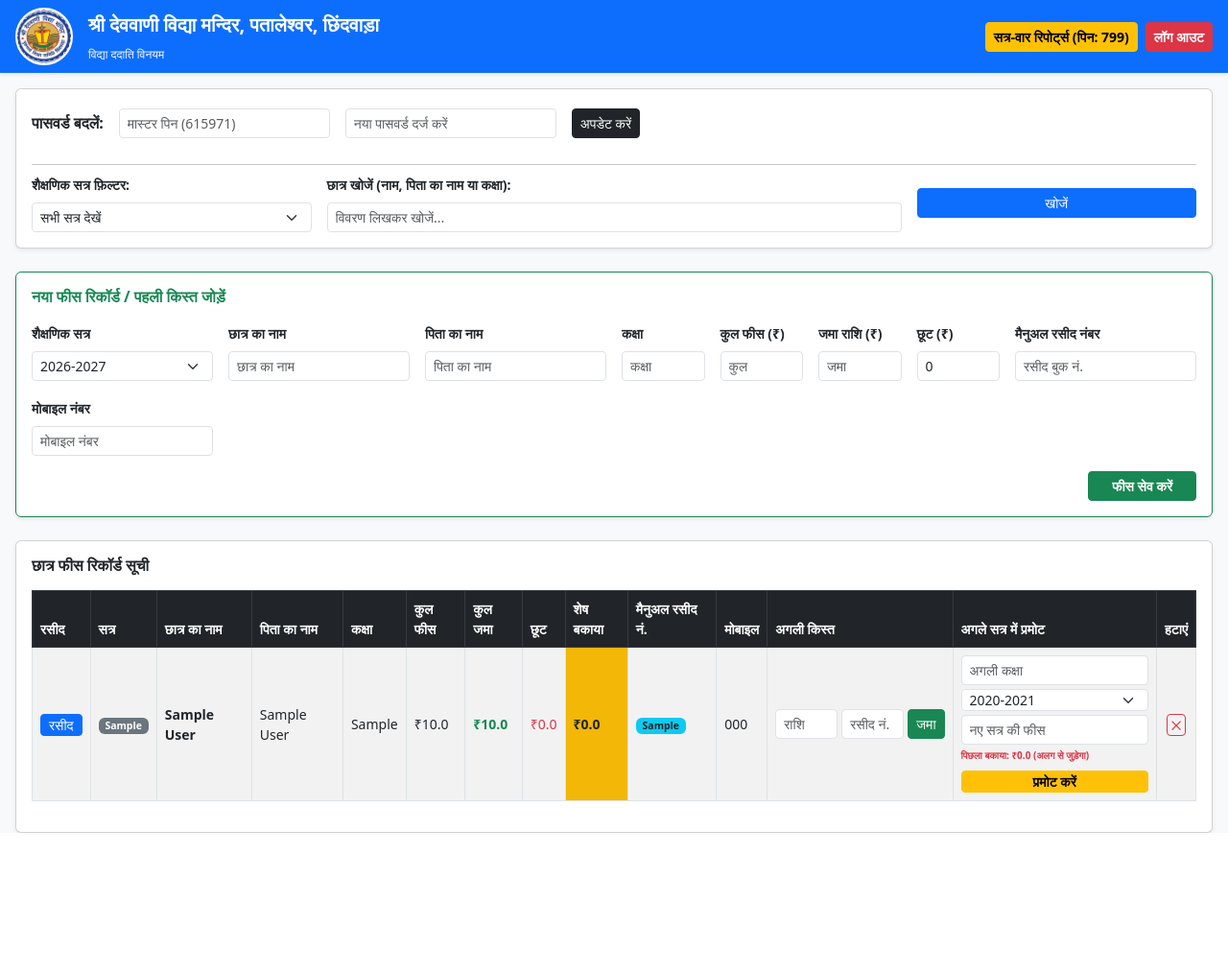
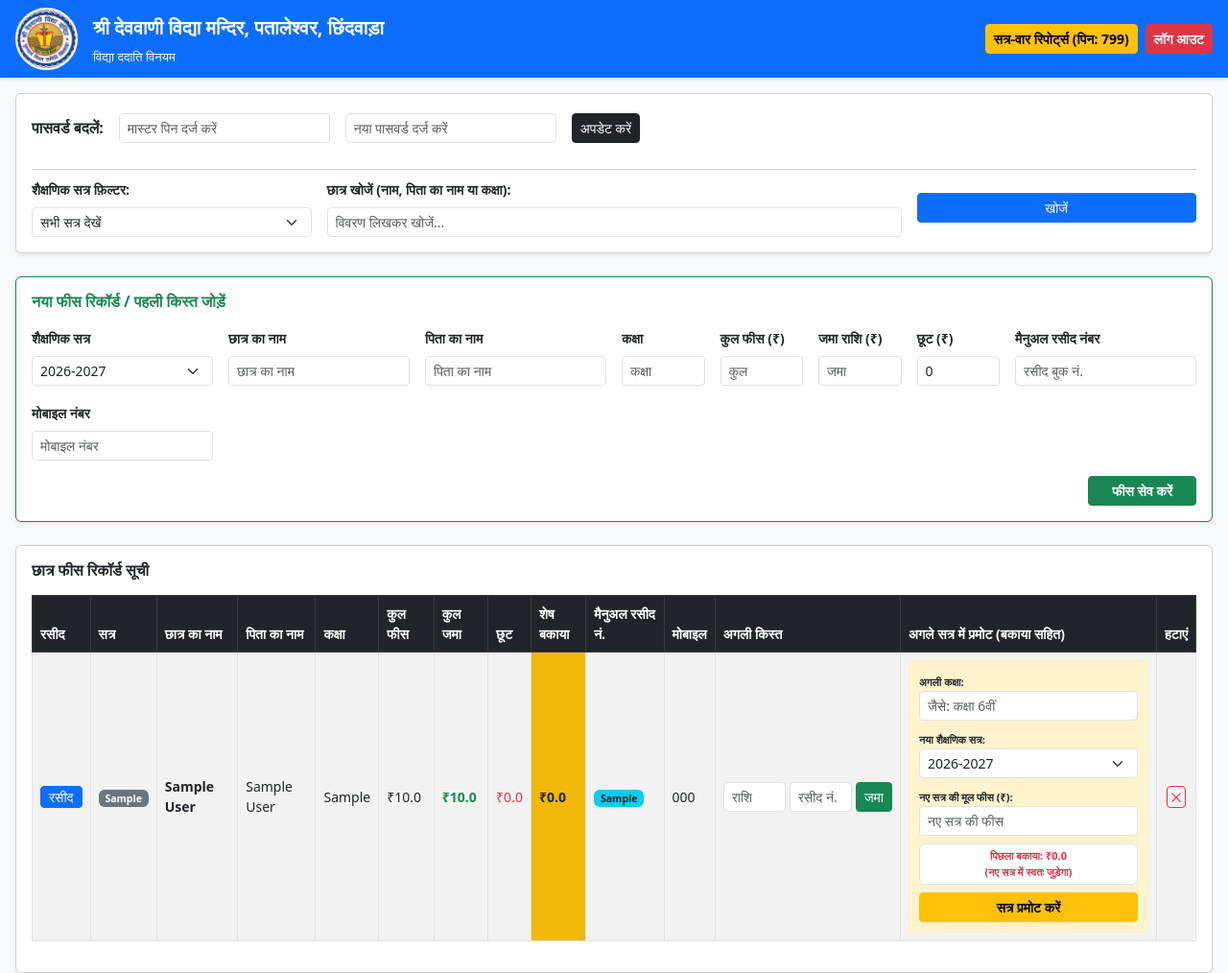
Before and after one commit to deowanifee/deowanifee, a Flask app: page /dashboard in a window 1280 px wide. Shown: the whole page at 96% size. Before the commit the page ends 868 px from the top, so only its background shows below. Run offline with Flask 3, Linux system fonts and the light colour scheme; a user stored in the database is signed in; tables that the repository leaves empty hold one stand-in row (values such as "Sample post").

Commit message:
Enhance dashboard HTML layout and styles
Updated the dashboard HTML template with improved styling and structure, including changes to the navbar, form elements, and table layout.

```diff
--- a/templates/dashboard.html
+++ b/templates/dashboard.html
@@ -6,20 +6,21 @@
     <link href="https://cdn.jsdelivr.net/npm/bootstrap@5.3.0/dist/css/bootstrap.min.css" rel="stylesheet">
     <style>
         body { background-color: #f8f9fa; }
-        .school-logo { width: 60px; height: 60px; object-fit: cover; border-radius: 50%; border: 2px solid #fff; }
+        .school-logo { width: 65px; height: 65px; object-fit: cover; border-radius: 50%; border: 2px solid #fff; }
+        .promote-box { background: #fff3cd; border: 1px solid #ffeeba; padding: 10px; border-radius: 5px; min-width: 250px; }
         @media print { .no-print { display: none !important; } }
     </style>
 </head>
 <body>
 
-    <!-- टॉप नेवबार (स्कूल का नाम, लोगो और रिपोर्ट्स बटन) -->
+    <!-- टॉप नेवबार (स्कूल का नाम, सही लोगो और रिपोर्ट्स बटन) -->
     <nav class="navbar navbar-dark bg-primary px-3 py-2 mb-3 shadow-sm">
         <div class="d-flex align-items-center gap-3">
-            <!-- स्कूल का लोगो (मोनो) -->
+            <!-- स्कूल का लोगो (सीधे root से logo.png) -->
             <img src="{{ url_for('static', filename='logo.png') }}" alt="Logo" class="school-logo bg-white" onerror="this.style.display='none'">
             <div>
-                <h5 class="navbar-brand mb-0 text-white fw-bold">श्री देववाणी विद्या मन्दिर, पतालेश्वर, छिंदवाड़ा</h5>
-                <span class="text-light" style="font-size: 12px;">विद्या ददाति विनयम</span>
+                <h4 class="navbar-brand mb-0 text-white fw-bold">श्री देववाणी विद्या मन्दिर, पतालेश्वर, छिंदवाड़ा</h4>
+                <span class="text-light" style="font-size: 13px;">विद्या ददाति विनयम</span>
             </div>
         </div>
         <div class="d-flex gap-2">
@@ -30,7 +31,7 @@
 
     <div class="container-fluid px-3">
 
-        <!-- फ्लैश मैसेज (सफलता या एरर दिखाने के लिए) -->
+        <!-- फ्लैश मैसेज -->
         {% with messages = get_flashed_messages(with_categories=true) %}
             {% if messages %}
                 {% for cat, msg in messages %}
@@ -42,18 +43,16 @@
             {% endif %}
         {% endwith %}
 
-        <!-- पासवर्ड बदलने का सेक्शन (मास्टर पिन मास्क किया हुआ) और खोज (Search) -->
+        <!-- पासवर्ड बदलने का सेक्शन (मास्टर पिन और नया पासवर्ड छिपा हुआ) और खोज -->
         <div class="card shadow-sm mb-4 p-3 no-print">
             <form action="/update_credentials" method="POST" class="row g-3 align-items-center mb-3">
                 <div class="col-auto">
                     <label class="col-form-label fw-bold small">पासवर्ड बदलें:</label>
                 </div>
                 <div class="col-auto">
-                    <!-- मास्टर पिन टाइप करते वक्त छिप जाएगा (Masked) -->
-                    <input type="password" name="master_pin" class="form-control form-control-sm" placeholder="मास्टर पिन (615971)" required autocomplete="off">
+                    <input type="password" name="master_pin" class="form-control form-control-sm" placeholder="मास्टर पिन दर्ज करें" required autocomplete="off">
                 </div>
                 <div class="col-auto">
-                    <!-- नया पासवर्ड भी छिप जाएगा -->
                     <input type="password" name="new_password" class="form-control form-control-sm" placeholder="नया पासवर्ड दर्ज करें" required autocomplete="off">
                 </div>
                 <div class="col-auto">
@@ -84,7 +83,7 @@
             </form>
         </div>
 
-        <!-- नया फीस रिकॉर्ड फॉर्म (सत्र 2020 से 2070 तक का ड्रॉपडाउन) -->
+        <!-- नया फीस रिकॉर्ड फॉर्म (सत्र 2020 से 2070 तक) -->
         <div class="card shadow-sm mb-4 p-3 no-print border-success">
             <h6 class="text-success fw-bold mb-3">नया फीस रिकॉर्ड / पहली किस्त जोड़ें</h6>
             <form action="/dashboard" method="POST" class="row g-3">
@@ -136,7 +135,7 @@
             </form>
         </div>
 
-        <!-- फीस रिकॉर्ड सूची टेबल (1000+ बच्चों के लिए समर्थित) -->
+        <!-- फीस रिकॉर्ड सूची टेबल -->
         <div class="card shadow-sm p-3">
             <h6 class="fw-bold mb-3">छात्र फीस रिकॉर्ड सूची</h6>
             <div class="table-responsive" style="max-height: 600px; overflow-y: auto;">
@@ -155,7 +154,7 @@
                             <th>मैनुअल रसीद नं.</th>
                             <th>मोबाइल</th>
                             <th class="no-print">अगली किस्त</th>
-                            <th class="no-print">अगले सत्र में प्रमोट</th>
+                            <th class="no-print">अगले सत्र में प्रमोट (बकाया सहित)</th>
                             <th class="no-print text-center">हटाएं</th>
                         </tr>
                     </thead>
@@ -177,7 +176,7 @@
                             <td><span class="badge bg-info text-dark">{{ row[9] if row[9] else '-' }}</span></td>
                             <td>{{ row[7] }}</td>
 
-                            <!-- अगली किस्त फॉर्म (मैनुअल रसीद नंबर के साथ) -->
+                            <!-- अगली किस्त फॉर्म -->
                             <td class="no-print">
                                 <form action="/dashboard" method="POST" class="d-flex gap-1">
                                     <input type="hidden" name="update_installment" value="1">
@@ -188,24 +187,42 @@
                                 </form>
                             </td>
 
-                            <!-- प्रमोट फॉर्म (पिछला बकाया और नए सत्र की फीस अलग-अलग रखने वाला) -->
+                            <!-- प्रमोट फॉर्म (स्पष्ट और खुला हुआ डिज़ाइन) -->
                             <td class="no-print">
-                                <form action="/dashboard" method="POST" class="d-flex flex-column gap-1">
+                                <div class="promote-box">
+                                    <form action="/dashboard" method="POST" class="d-flex flex-column gap-2">
                                         <input type="hidden" name="promote_student" value="1">
                                         <input type="hidden" name="student_id" value="{{ row[0] }}">
-                                    <input type="text" name="next_class" class="form-control form-control-sm py-0" placeholder="अगली कक्षा" required>
-                                    <select name="next_session" class="form-select form-select-sm py-0">
+
+                                        <div>
+                                            <label class="form-label fw-bold text-dark mb-0" style="font-size: 11px;">अगली कक्षा:</label>
+                                            <input type="text" name="next_class" class="form-control form-control-sm" placeholder="जैसे: कक्षा 6वीं" required>
+                                        </div>
+
+                                        <div>
+                                            <label class="form-label fw-bold text-dark mb-0" style="font-size: 11px;">नया शैक्षणिक सत्र:</label>
+                                            <select name="next_session" class="form-select form-select-sm">
                                                 {% for yr in range(2020, 2071) %}
-                                            <option value="{{ yr }}-{{ yr+1 }}">{{ yr }}-{{ yr+1 }}</option>
+                                                    <option value="{{ yr }}-{{ yr+1 }}" {% if yr == 2026 %}selected{% endif %}>{{ yr }}-{{ yr+1 }}</option>
                                                 {% endfor %}
                                             </select>
-                                    <input type="number" step="any" name="new_total_fee" class="form-control form-control-sm py-0" placeholder="नए सत्र की फीस" required>
-                                    <div class="text-danger fw-bold" style="font-size: 10px;">पिछला बकाया: ₹{{ balance }} (अलग से जुड़ेगा)</div>
-                                    <button type="submit" class="btn btn-warning btn-sm py-0 mt-1 fw-bold">प्रमोट करें</button>
+                                        </div>
+
+                                        <div>
+                                            <label class="form-label fw-bold text-dark mb-0" style="font-size: 11px;">नए सत्र की मूल फीस (₹):</label>
+                                            <input type="number" step="any" name="new_total_fee" class="form-control form-control-sm" placeholder="नए सत्र की फीस" required>
+                                        </div>
+
+                                        <div class="bg-white p-1 rounded border text-danger fw-bold text-center" style="font-size: 11px;">
+                                            पिछला बकाया: ₹{{ balance }} <br>(नए सत्र में स्वतः जुड़ेगा)
+                                        </div>
+
+                                        <button type="submit" class="btn btn-warning btn-sm fw-bold w-100">सत्र प्रमोट करें</button>
                                     </form>
+                                </div>
                             </td>
 
-                            <!-- छात्र हटाने का विकल्प (Delete) -->
+                            <!-- छात्र हटाने का विकल्प -->
                             <td class="no-print text-center">
                                 <form action="/dashboard" method="POST" onsubmit="return confirm('क्या आप वाकई इस छात्र का रिकॉर्ड हटाना चाहते हैं?');">
                                     <input type="hidden" name="delete_student" value="1">
```
Lines whose indentation alone changed are shown as unchanged.
